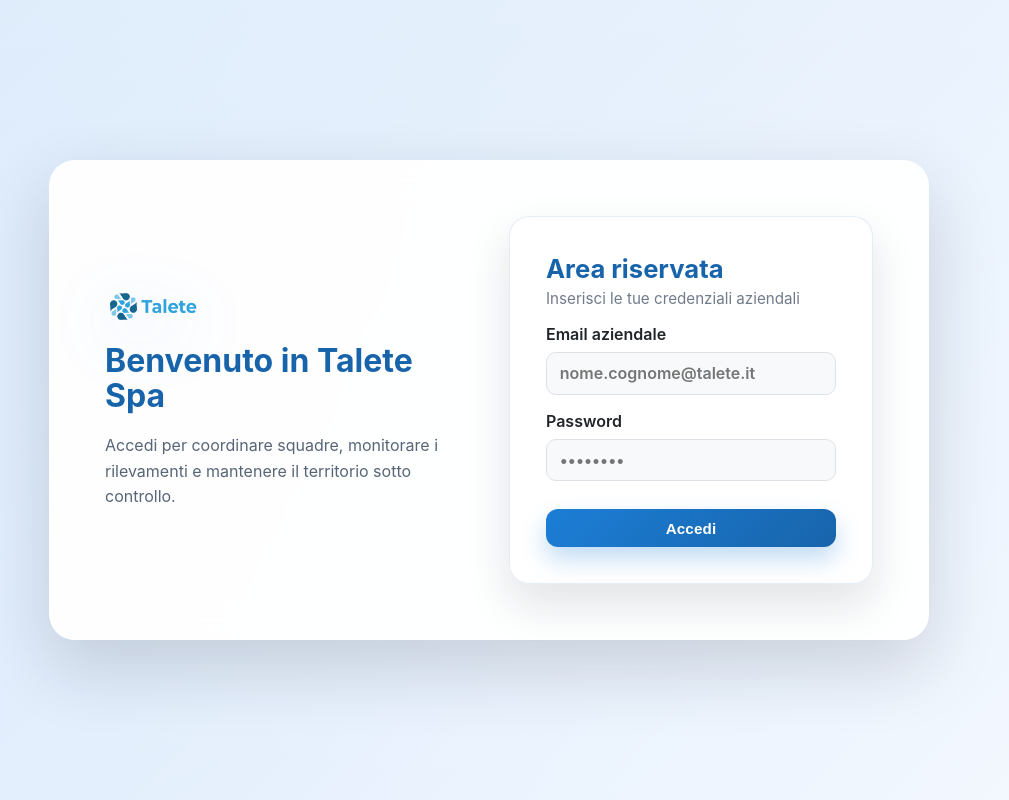
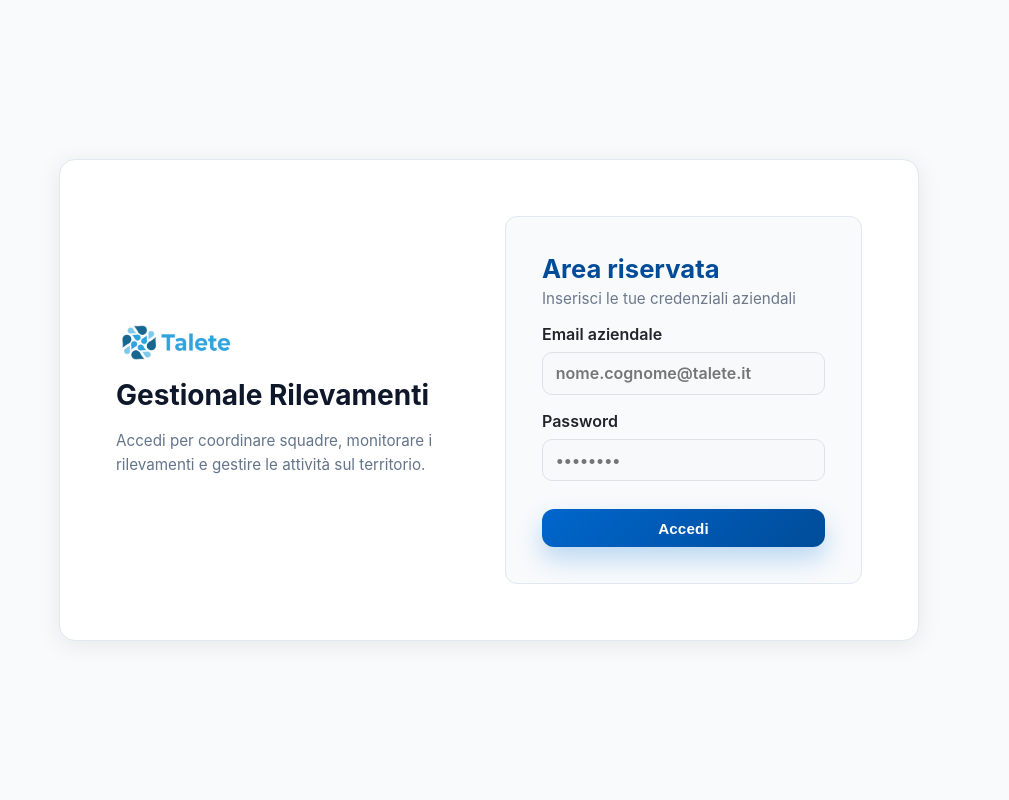
Before and after one commit to sensi-federico/gestionale-talete, a React (Vite) app in the folder frontend/: page /login in a window 1280 px wide. Shown: the whole page, without its empty margins (151-1160 px from the left). Built offline with nearby package versions, Linux system fonts and the light colour scheme; no server answers.

Commit message:
Design professionale: colori sobri, logo grande, icone mappa visibili, login pulito

```diff
--- a/frontend/src/components/auth/LoginForm.tsx
+++ b/frontend/src/components/auth/LoginForm.tsx
@@ -36,10 +36,9 @@
       <div className="auth-panel">
         <div className="auth-panel__info">
           <img src="/logo/logo_talete.png" alt="Talete Spa" className="auth-panel__logo" />
-          <h1>Benvenuto in Talete Spa</h1>
+          <h1>Gestionale Rilevamenti</h1>
           <p>
-            Accedi per coordinare squadre, monitorare i rilevamenti e mantenere il territorio
-            sotto controllo.
+            Accedi per coordinare squadre, monitorare i rilevamenti e gestire le attività sul territorio.
           </p>
         </div>
         <form className="auth-form" onSubmit={handleSubmit}>
--- a/frontend/src/styles.css
+++ b/frontend/src/styles.css
@@ -2,16 +2,16 @@
   font-family: "Inter", system-ui, -apple-system, BlinkMacSystemFont, "Segoe UI", sans-serif;
   background-color: var(--color-background);
   color: #1c1c1c;
-  --color-primary: #1c7ed6;
-  --color-primary-dark: #1864ab;
-  --color-primary-light: #4dabf7;
-  --color-primary-softer: #a5d8ff;
-  --color-accent: #74c0fc;
-  --color-muted: #5c677d;
+  --color-primary: #0066cc;
+  --color-primary-dark: #004c99;
+  --color-primary-light: #3399ff;
+  --color-primary-softer: #cce5ff;
+  --color-accent: #0088ff;
+  --color-muted: #64748b;
   --color-surface: #ffffff;
-  --color-surface-alt: rgba(255, 255, 255, 0.92);
-  --color-border: rgba(28, 110, 185, 0.14);
-  --color-background: #f3f7fd;
+  --color-surface-alt: rgba(255, 255, 255, 0.98);
+  --color-border: rgba(0, 60, 120, 0.12);
+  --color-background: #f8fafc;
 }
 
 *,
@@ -22,8 +22,8 @@
 
 body {
   margin: 0;
-  background: linear-gradient(180deg, #f3f8ff 0%, #e8f1ff 100%);
-  color: rgba(16, 35, 61, 0.82);
+  background: #f8fafc;
+  color: #1e293b;
 }
 
 html,
@@ -47,8 +47,7 @@
   min-height: 100vh;
   display: flex;
   flex-direction: column;
-  background: radial-gradient(circle at 10% 10%, rgba(28, 126, 214, 0.08), transparent 45%),
-    radial-gradient(circle at 90% 0%, rgba(116, 192, 252, 0.12), transparent 55%);
+  background: #f8fafc;
   overflow-y: auto;
   -webkit-overflow-scrolling: touch;
 }
@@ -66,12 +65,11 @@
   z-index: 10;
   display: flex;
   flex-direction: column;
-  gap: 1rem;
-  padding: 1rem 1.25rem;
-  background: var(--color-surface-alt);
-  backdrop-filter: blur(8px);
-  border-bottom: 1px solid var(--color-border);
-  box-shadow: 0 12px 32px rgba(16, 24, 40, 0.08);
+  gap: 0.75rem;
+  padding: 0.75rem 1rem;
+  background: #ffffff;
+  border-bottom: 1px solid #e2e8f0;
+  box-shadow: 0 1px 3px rgba(0, 0, 0, 0.08);
 }
 
 .app-header__top {
@@ -84,29 +82,23 @@
 
 .app-header__brand {
   display: flex;
+  flex-direction: row;
   align-items: center;
   gap: 0.75rem;
 }
 
-.app-header__brand {
-  display: flex;
-  flex-direction: column;
-  align-items: center;
-  gap: 0.25rem;
-}
-
 .app-brand-logo {
-  width: 56px;
-  height: 56px;
+  width: 48px;
+  height: 48px;
   object-fit: contain;
-  filter: drop-shadow(0 10px 18px rgba(28, 126, 214, 0.25));
 }
 
 .app-subtitle {
-  font-size: 0.8rem;
-  color: rgba(16, 35, 61, 0.65);
+  font-size: 0.75rem;
+  font-weight: 500;
+  color: #64748b;
   letter-spacing: 0.02em;
-  text-align: center;
+  text-transform: uppercase;
 }
 
 .app-header__toggle {
@@ -1033,58 +1025,58 @@
   display: flex;
   align-items: center;
   justify-content: center;
-  background: linear-gradient(135deg, rgba(28, 126, 214, 0.1) 0%, #f5f9ff 100%);
-  padding: 2rem;
+  background: #f8fafc;
+  padding: 1.5rem;
 }
 
 .auth-panel {
   display: grid;
   grid-template-columns: repeat(auto-fit, minmax(280px, 1fr));
-  gap: 2.5rem;
-  align-items: center;
-  max-width: 880px;
-  width: min(880px, 100%);
+  gap: 2rem;
+  align-items: center;
+  max-width: 860px;
+  width: min(860px, 100%);
   padding: 2.5rem;
-  background: rgba(255, 255, 255, 0.94);
-  border-radius: 26px;
-  box-shadow: 0 28px 70px rgba(16, 24, 40, 0.16);
-  backdrop-filter: blur(16px);
+  background: #ffffff;
+  border-radius: 16px;
+  box-shadow: 0 4px 24px rgba(0, 0, 0, 0.08);
+  border: 1px solid #e2e8f0;
 }
 
 .auth-panel__info {
   display: flex;
   flex-direction: column;
-  gap: 1.25rem;
-  color: rgba(16, 35, 61, 0.76);
+  gap: 1rem;
+  color: #475569;
 }
 
 .auth-panel__logo {
-  width: 96px;
+  width: 120px;
   height: auto;
   object-fit: contain;
-  filter: drop-shadow(0 15px 30px rgba(28, 126, 214, 0.25));
 }
 
 .auth-panel__info h1 {
   margin: 0;
-  font-size: 2rem;
-  line-height: 1.1;
-  color: var(--color-primary-dark);
+  font-size: 1.75rem;
+  font-weight: 700;
+  line-height: 1.2;
+  color: #0f172a;
 }
 
 .auth-panel__info p {
   margin: 0;
-  font-size: 1rem;
+  font-size: 0.95rem;
   line-height: 1.6;
-  color: rgba(16, 35, 61, 0.7);
+  color: #64748b;
 }
 
 .auth-form {
-  background: rgba(255, 255, 255, 0.98);
+  background: #f8fafc;
   padding: 2rem;
-  border-radius: 20px;
-  border: 1px solid rgba(28, 110, 185, 0.12);
-  box-shadow: 0 20px 45px rgba(16, 24, 40, 0.12);
+  border-radius: 12px;
+  border: 1px solid #e2e8f0;
+  box-shadow: none;
   display: flex;
   flex-direction: column;
   gap: 1rem;
@@ -1765,12 +1757,12 @@
 }
 
 .map-picker__btn {
-  width: 52px;
-  height: 52px;
-  border-radius: 14px;
-  border: none;
+  width: 56px;
+  height: 56px;
+  border-radius: 12px;
+  border: 2px solid rgba(0, 0, 0, 0.1);
   background: white;
-  box-shadow: 0 3px 12px rgba(0, 0, 0, 0.25);
+  box-shadow: 0 4px 12px rgba(0, 0, 0, 0.15);
   cursor: pointer;
   display: flex;
   align-items: center;
@@ -1780,7 +1772,7 @@
 
 .map-picker__btn:hover {
   transform: scale(1.05);
-  box-shadow: 0 4px 14px rgba(0, 0, 0, 0.3);
+  box-shadow: 0 6px 20px rgba(0, 0, 0, 0.2);
 }
 
 .map-picker__btn:active {
@@ -1788,14 +1780,15 @@
 }
 
 .map-picker__btn svg {
-  width: 28px;
-  height: 28px;
-  color: #374151;
+  width: 32px;
+  height: 32px;
+  color: #1e293b;
   stroke-width: 2.5;
 }
 
 .map-picker__btn--locate {
   background: var(--color-primary);
+  border-color: var(--color-primary-dark);
 }
 
 .map-picker__btn--locate svg {
@@ -2510,12 +2503,12 @@
 }
 
 .map-picker__btn {
-  width: 52px;
-  height: 52px;
-  border-radius: 14px;
-  border: none;
+  width: 56px;
+  height: 56px;
+  border-radius: 12px;
+  border: 2px solid rgba(0, 0, 0, 0.1);
   background: white;
-  box-shadow: 0 3px 12px rgba(0, 0, 0, 0.25);
+  box-shadow: 0 4px 12px rgba(0, 0, 0, 0.15);
   cursor: pointer;
   display: flex;
   align-items: center;
@@ -2526,7 +2519,7 @@
 
 .map-picker__btn:hover {
   transform: scale(1.05);
-  box-shadow: 0 4px 14px rgba(0, 0, 0, 0.3);
+  box-shadow: 0 6px 20px rgba(0, 0, 0, 0.2);
 }
 
 .map-picker__btn:active {
@@ -2534,14 +2527,15 @@
 }
 
 .map-picker__btn svg {
-  width: 28px;
-  height: 28px;
-  color: #374151;
+  width: 32px;
+  height: 32px;
+  color: #1e293b;
   stroke-width: 2.5;
 }
 
 .map-picker__btn--locate {
   background: var(--color-primary);
+  border-color: var(--color-primary-dark);
 }
 
 .map-picker__btn--locate:hover {
@@ -2557,6 +2551,6 @@
 }
 
 .map-picker__btn--toggle svg {
-  color: #374151;
-  stroke-width: 2;
-}
+  color: #1e293b;
+  stroke-width: 2.5;
+}
```
Also changed, not shown: frontend/public/logo/Screenshot 2025-11-30 alle 18.48.09.png (added), frontend/public/logo/Screenshot 2025-11-30 alle 18.49.25.png (added).
